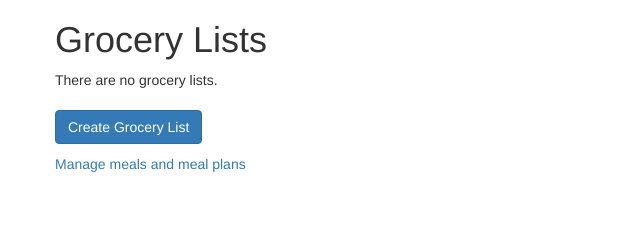
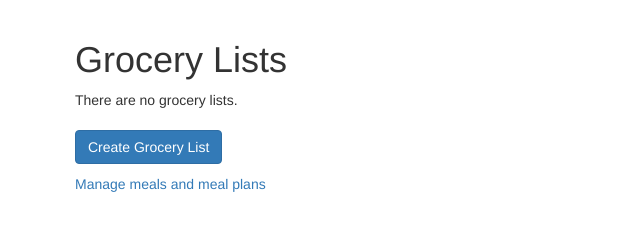
Before and after one commit to caressingbeast/grocery-list, a website: page public/index.html in a window 1280 px wide. Shown: the whole page, without its empty margins (0-640 px from the left). Drawn offline with Linux system fonts and the light colour scheme; no server answers.

Commit message:
Style tweaks

```diff
--- a/public/css/style.css
+++ b/public/css/style.css
@@ -1,5 +1,9 @@
 .list-group .label {
   margin: 0 0 0 10px;
+}
+
+.list-group-item {
+  font-size: 16px;
 }
 
 .list-group-item:hover {
@@ -41,3 +45,7 @@ input[type="checkbox"] {
 .form-inline {
   margin: 0 0 20px 0;
 }
+
+.inner-container {
+  padding: 20px;
+}
--- a/public/index.html
+++ b/public/index.html
@@ -19,7 +19,9 @@
   <body>
     <div class="container">
       <div class="row">
-        <div ng-view></div>
+        <div class="inner-container">
+          <div ng-view></div>
+        </div>
       </div>
     </div>
   </body>
```
